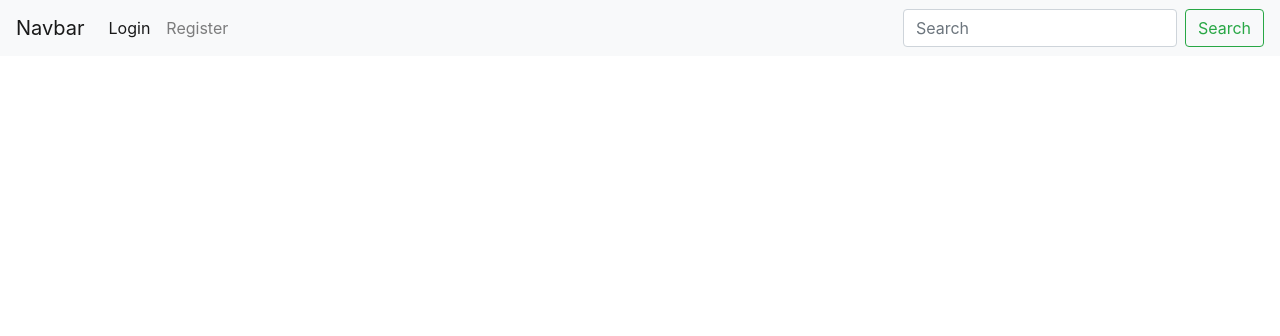
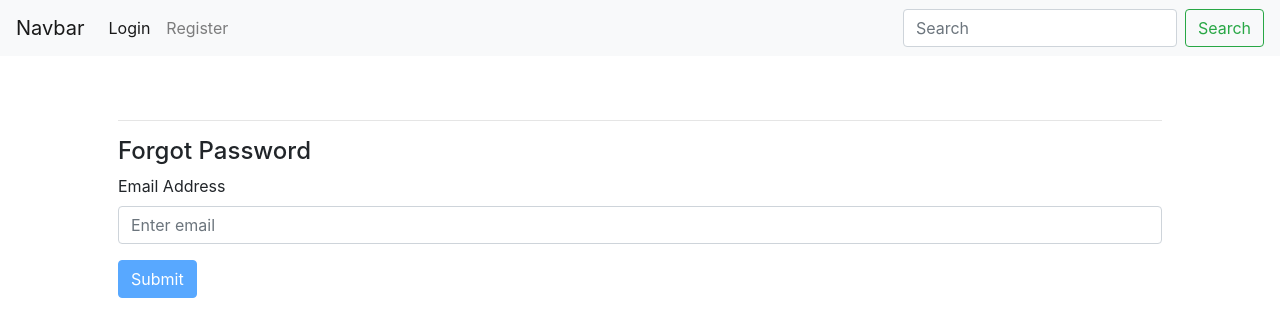
Before and after one commit to sdshah09/Social-Media-Blog-App, a React (Create React App) app in the folder gql/client/: page /password/forgot in a window 1280 px wide. Shown: the top 336 px of the page. Built offline with nearby package versions, Linux system fonts and the light colour scheme; no server answers.

Commit message:
Added a file for Password Forgot

```diff
--- a/gql/client/src/App.js
+++ b/gql/client/src/App.js
@@ -17,6 +17,8 @@ import { ToastContainer } from "react-toastify";
 import { AuthContext } from "./context/authContext";
 import PrivateRoute from "./components/PrivateRoute";
 import PasswordUpdate from "./pages/auth/PasswordUpdate";
+import PasswordForgot from "./pages/auth/PasswordForgot";
+
 import Profile from "./pages/auth/Profile";
 import Post from "./pages/post/Post";
 
@@ -82,6 +84,7 @@ const App = () => {
             </PrivateRoute>
           }
         />
+        <Route path="/password/forgot" element={<PasswordForgot />} />
       </Routes>
     </ApolloProvider>
   );
--- a/gql/client/src/pages/auth/Login.js
+++ b/gql/client/src/pages/auth/Login.js
@@ -1,10 +1,15 @@
 import React, { useState, useContext } from "react";
-import { getAuth, GoogleAuthProvider, signInWithPopup, signInWithEmailAndPassword } from "firebase/auth";
+import {
+  getAuth,
+  GoogleAuthProvider,
+  signInWithPopup,
+  signInWithEmailAndPassword,
+} from "firebase/auth";
 import { toast } from "react-toastify";
 import { AuthContext } from "../../context/authContext";
-import { useNavigate } from "react-router-dom";
+import { Link, useNavigate } from "react-router-dom";
 import { gql, useMutation } from "@apollo/client";
-import AuthForm from "../../components/forms/AuthForm"
+import AuthForm from "../../components/forms/AuthForm";
 
 const USER_CREATE = gql`
   mutation userCreate($email: String!) {
@@ -31,14 +36,18 @@ const Login = () => {
 
     try {
       const authInstance = getAuth();
-      const result = await signInWithEmailAndPassword(authInstance, email, password);
+      const result = await signInWithEmailAndPassword(
+        authInstance,
+        email,
+        password
+      );
       const { user } = result;
       const idTokenResult = await user.getIdTokenResult();
       dispatch({
         type: "LOGGED_IN_USER",
         payload: { email: user.email, token: idTokenResult.token },
       });
-      window.localStorage.setItem('authToken', idTokenResult.token);
+      window.localStorage.setItem("authToken", idTokenResult.token);
 
       await userCreate({ variables: { email: user.email } });
 
@@ -58,14 +67,18 @@ const Login = () => {
     try {
       const authInstance = getAuth();
       const provider = new GoogleAuthProvider();
-      provider.addScope('profile');
-      provider.addScope('email');
+      provider.addScope("profile");
+      provider.addScope("email");
       const result = await signInWithPopup(authInstance, provider);
       const { user } = result;
       const idTokenResult = await user.getIdTokenResult();
 
       // Extract email from providerData
-      const email = user.email || (user.providerData && user.providerData.length > 0 && user.providerData[0].email);
+      const email =
+        user.email ||
+        (user.providerData &&
+          user.providerData.length > 0 &&
+          user.providerData[0].email);
       console.log("Email in Google Login is: ", email);
 
       if (!email) {
@@ -85,7 +98,7 @@ const Login = () => {
     } catch (error) {
       console.error("Error during Google sign-in: ", error);
       toast.error("Failed to sign in with Google: " + error.message);
-      navigate("/")
+      navigate("/");
     }
   };
 
@@ -104,6 +117,9 @@ const Login = () => {
         handleSubmit={handleSubmit}
         showPasswordInput="true"
       />
+      <Link className="text-danger-float-right" to="/password/forgot">
+        Forgot Password
+      </Link>
     </div>
   );
 };
--- /dev/null
+++ b/gql/client/src/pages/auth/PasswordForgot.js
@@ -0,0 +1,41 @@
+import React, { useState } from "react";
+import { getAuth, sendPasswordResetEmail } from "firebase/auth";
+import { toast } from "react-toastify";
+import AuthForm from "../../components/forms/AuthForm";
+
+const PasswordForgot = () => {
+  const [email, setEmail] = useState("");
+  const [loading, setLoading] = useState(false);
+
+  const handleSubmit = async (e) => {
+    e.preventDefault();
+    setLoading(true);
+    const auth = getAuth();
+    try {
+      await sendPasswordResetEmail(auth, email);
+      toast.success(`Email is sent to ${email}. Click the link to reset your password.`);
+      setEmail("");
+      setLoading(false);
+    } catch (error) {
+      console.error("Error sending email link", error);
+      toast.error(error.message);
+      setLoading(false);
+    }
+  };
+
+  return (
+    <div className="container p-5">
+      {loading ? (
+        <h4 className="text-danger">Loading...</h4>
+      ) : (
+        <>
+          <hr />
+          <h4>Forgot Password</h4>
+        </>
+      )}
+      <AuthForm email={email} setEmail={setEmail} loading={loading} handleSubmit={handleSubmit} />
+    </div>
+  );
+};
+
+export default PasswordForgot;
```
Also changed, not shown: 1 other file (tests, documents, lock files or other folders).
